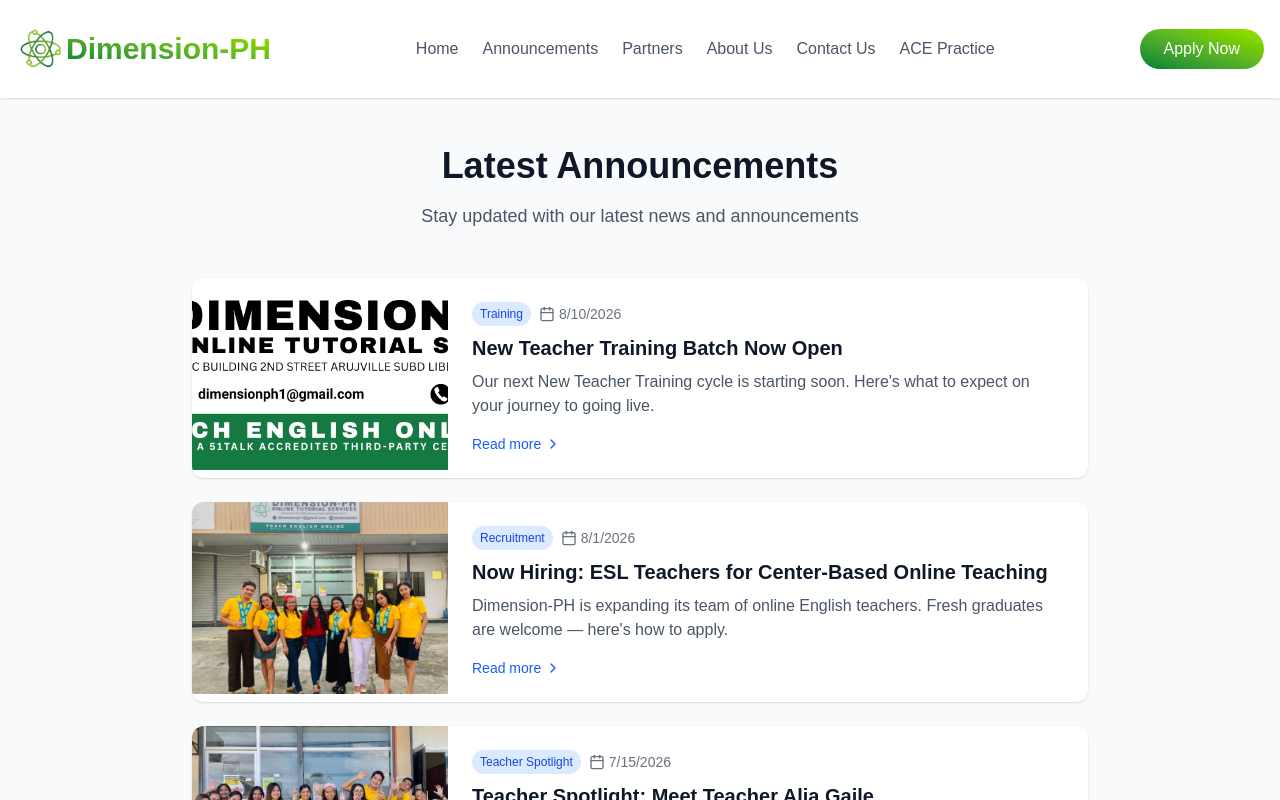
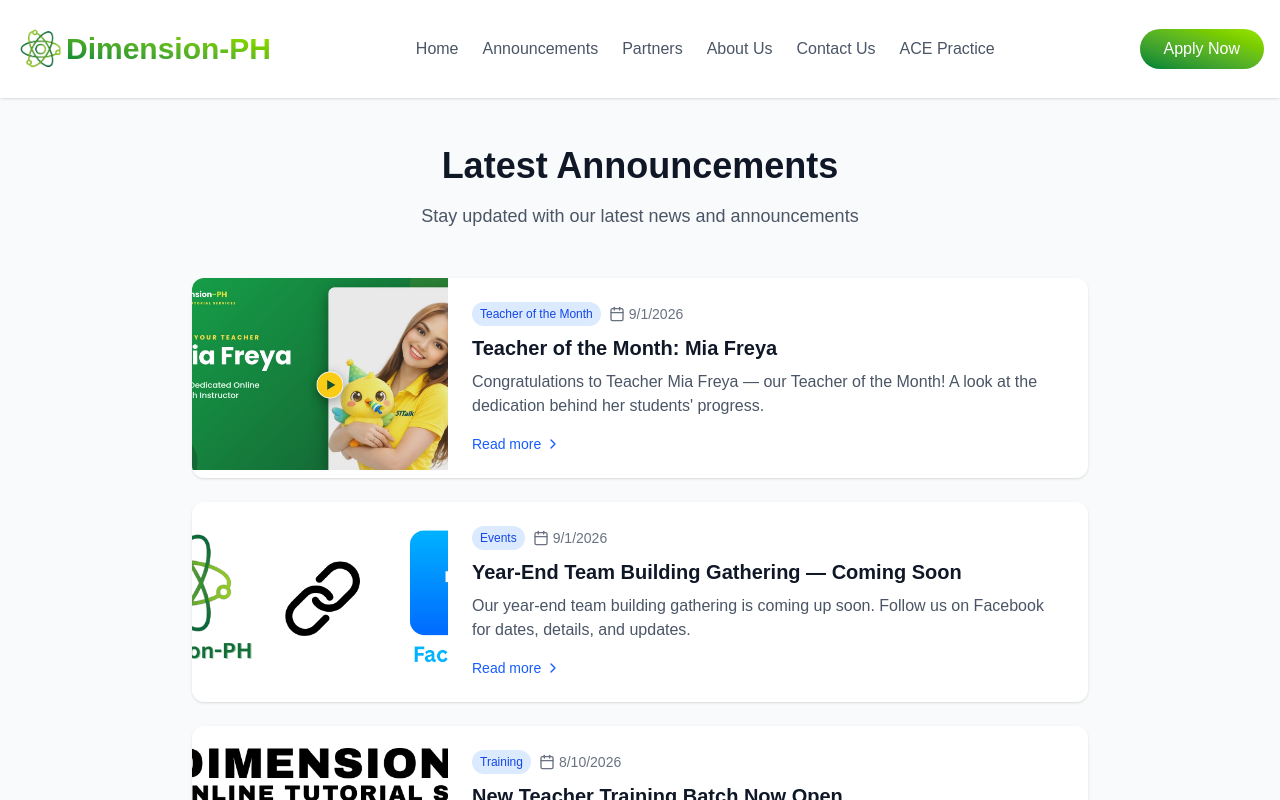
Before and after one commit to Dimension-PH/dimensionph, a Next.js app: page /announcement in a window 1280 px wide. Shown: the top 800 px of the page. Built offline with nearby package versions, Linux system fonts and the light colour scheme.

Commit message:
Add files via upload

```diff
--- a/app/announcement/data.ts
+++ b/app/announcement/data.ts
@@ -9,6 +9,42 @@ image: string;
 };
 
 export const sampleData: Announcement[] = [
+    {
+        id: 5,
+        title: 'Teacher of the Month: Mia Freya',
+        date: '2026-09-01',
+        category: 'Teacher of the Month',
+        preview: "Congratulations to Teacher Mia Freya — our Teacher of the Month! A look at the dedication behind her students' progress.",
+        image: '/mia-freya-poster.jpg',
+        content: `
+            <p>Please join us in congratulating <strong>Teacher Mia Freya</strong>, Dimension-PH&rsquo;s <strong>Teacher of the Month</strong>! Mia&rsquo;s patience, warmth, and dedication have made a real difference for her students &mdash; and her results speak for themselves.</p>
+            <p>In her own words:</p>
+            <blockquote>
+                <p>&ldquo;One of the most rewarding parts of being a teacher is witnessing a student&rsquo;s progress. Since last month, we&rsquo;ve had 30 classes together, and I can truly say that every class has been worth it. When we first started, he was struggling to even utter words. Now, he can answer using short sentences, follow directions attentively, and participate more confidently in our lessons.&rdquo;</p>
+                <p>&ldquo;I truly admire his effort, patience, and dedication to learning English. There were times when our class would start and I could see how tired he was after his physical classes. But somehow, with a little encouragement, fun, and the right activities, I could capture his attention, make him smile, and keep him engaged until the end of the lesson. Thirty classes, countless little improvements, and so many moments to be proud of &mdash; this is why I love teaching.&rdquo;</p>
+                <p>&mdash; Teacher Mia Freya</p>
+            </blockquote>
+            <p>Thank you, Teacher Mia, for the heart you bring to every class. Want to learn from teachers like Mia, or build a teaching career of your own? Visit our Apply page to get started.</p>
+        `,
+    },
+    {
+        id: 6,
+        title: 'Year-End Team Building Gathering — Coming Soon',
+        date: '2026-09-01',
+        category: 'Events',
+        preview: 'Our year-end team building gathering is coming up soon. Follow us on Facebook for dates, details, and updates.',
+        image: '/fb-banner.png',
+        content: `
+            <p>Get ready to celebrate &mdash; our <strong>Year-End Team Building Gathering</strong> is coming up soon! It&rsquo;s our way of thanking the Dimension-PH family for a year of hard work, growth, and heart, with a day of fun, connection, and appreciation for the whole team.</p>
+            <p>Dates and full details will be announced shortly. <strong>Follow us on Facebook</strong> so you don&rsquo;t miss a single update.</p>
+            <p style="text-align:center;margin-top:1.5rem;">
+                <a href="https://www.facebook.com/dimensionphbutuan" target="_blank" rel="noopener noreferrer">
+                    <img src="/fb-qr.png" alt="Scan to follow Dimension-PH on Facebook" style="width:220px;height:auto;display:inline-block;border-radius:8px;" />
+                </a>
+            </p>
+            <p style="text-align:center;color:#555;">Scan the QR code or visit <a href="https://www.facebook.com/dimensionphbutuan" target="_blank" rel="noopener noreferrer">facebook.com/dimensionphbutuan</a> to follow us for updates.</p>
+        `,
+    },
     {
         id: 3,
         title: 'New Teacher Training Batch Now Open',
```
